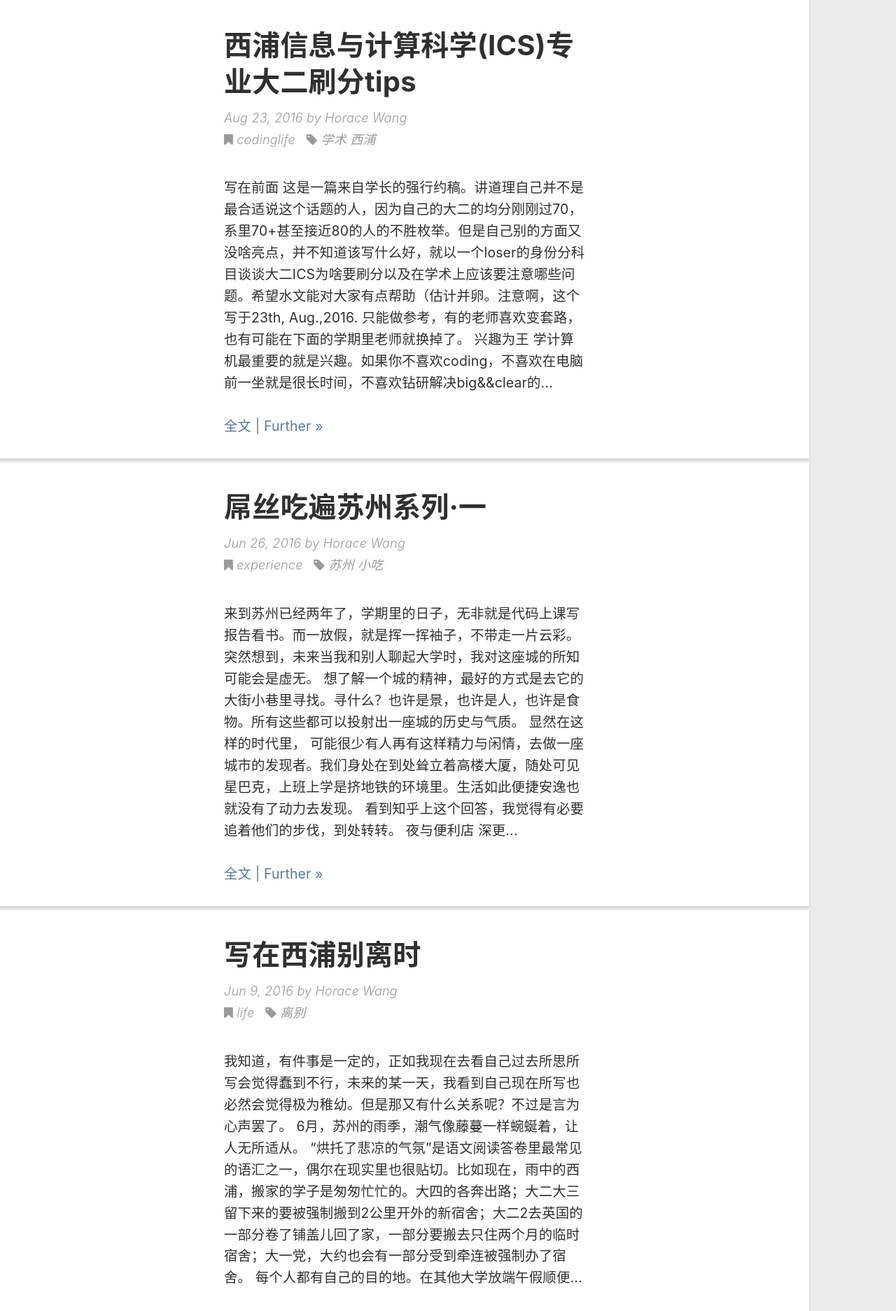
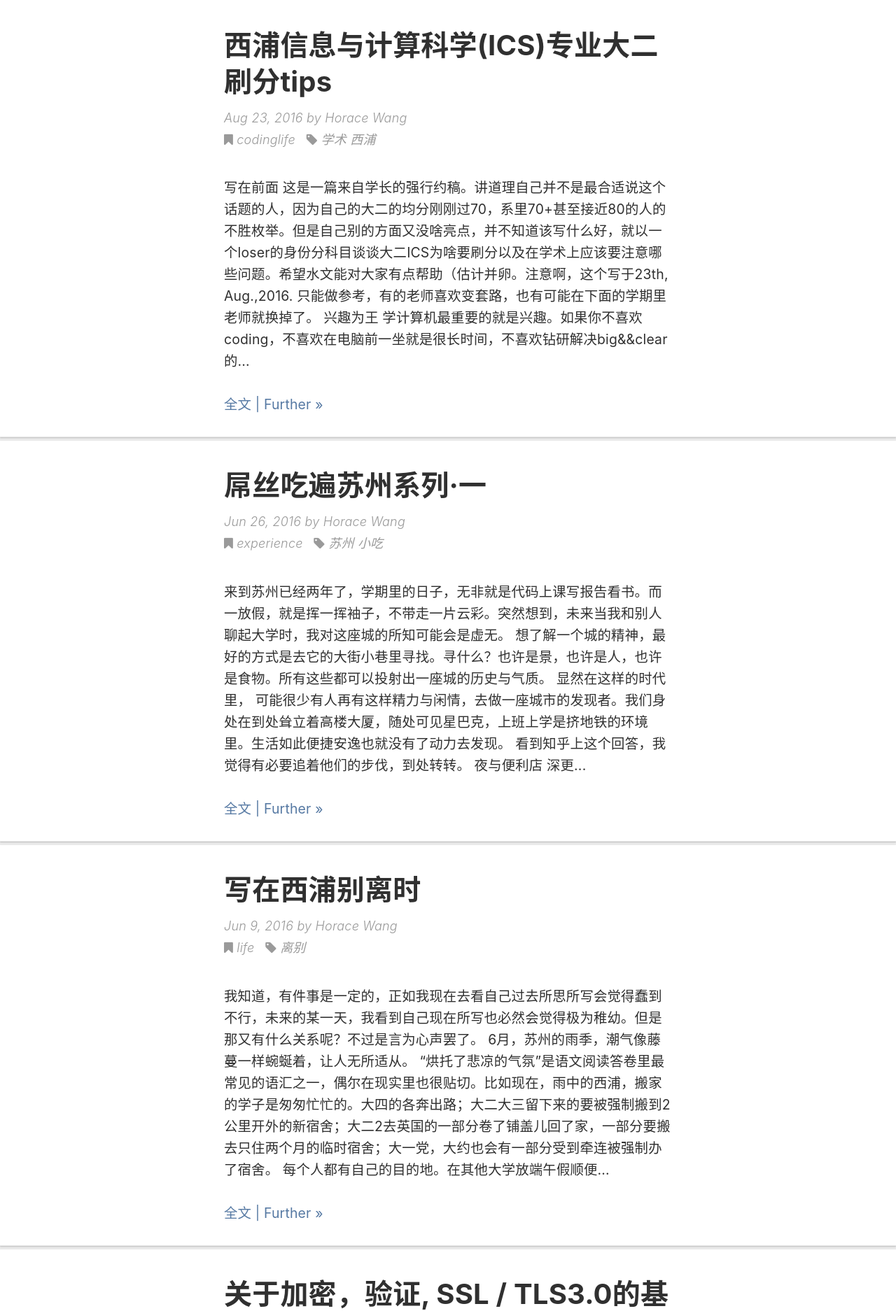
Before and after one commit to billweasley/billweasley.github.io, a Jekyll site: the page built from index.html, in a window 1280 px wide. Shown: the part 774-2648 px from the top of the page at 70% size. Built offline with Jekyll 4.4.1, drawn with Linux system fonts in a browser that asks for light colours; nearby versions of some CDN libraries; the list of posts is cut into pages by our own code; a style sheet for code colours, icons or effects is not loaded.

Commit message:
modified:   _sass/_layout.scss

```diff
--- a/_sass/_layout.scss
+++ b/_sass/_layout.scss
@@ -2,10 +2,11 @@
 //
 // container
 .container {
-  max-width: -webkit-calc(#{$content-width} - (#{$spacing-unit} * 2));
-  max-width:         calc(#{$content-width} - (#{$spacing-unit} * 2));
+  //max-width: -webkit-calc(#{$content-width} - (#{$spacing-unit} * 2));
+  //max-width:         calc(#{$content-width} - (#{$spacing-unit} * 2));
   //margin-right: auto;
   //margin-left: auto;
+  max-width:100%;
   margin-right: 0;
   margin-left: 0;
   padding-right: $spacing-unit;
```
